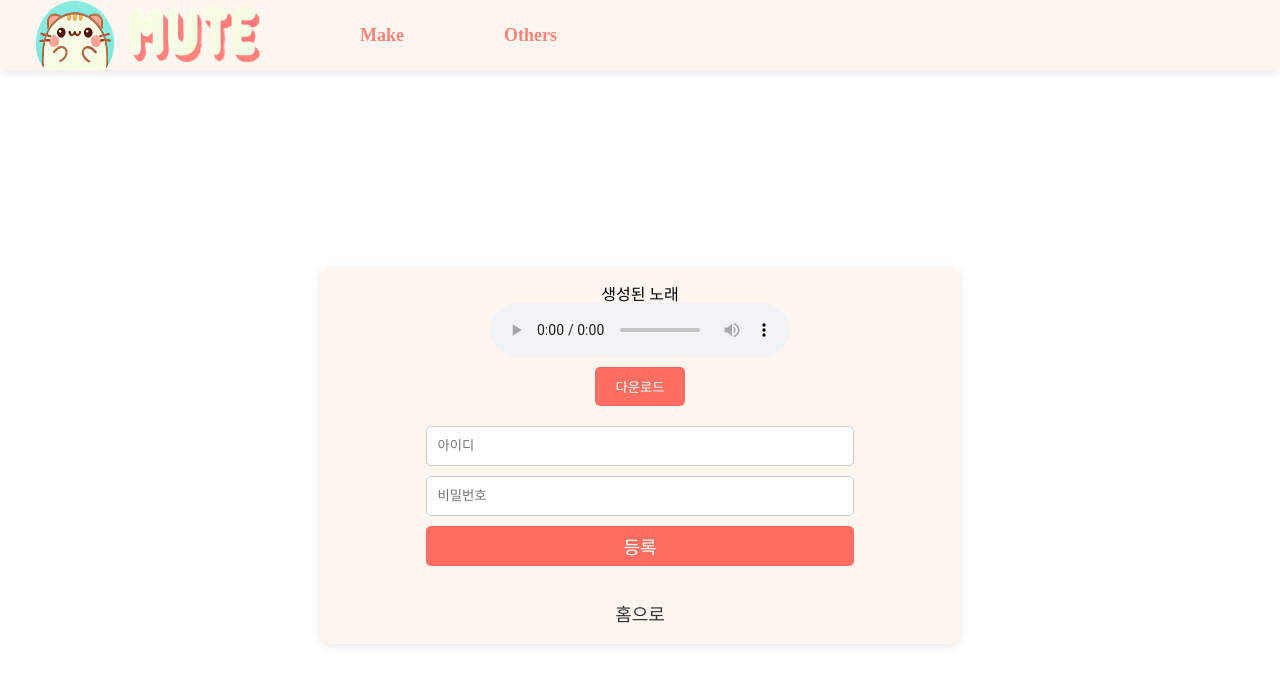
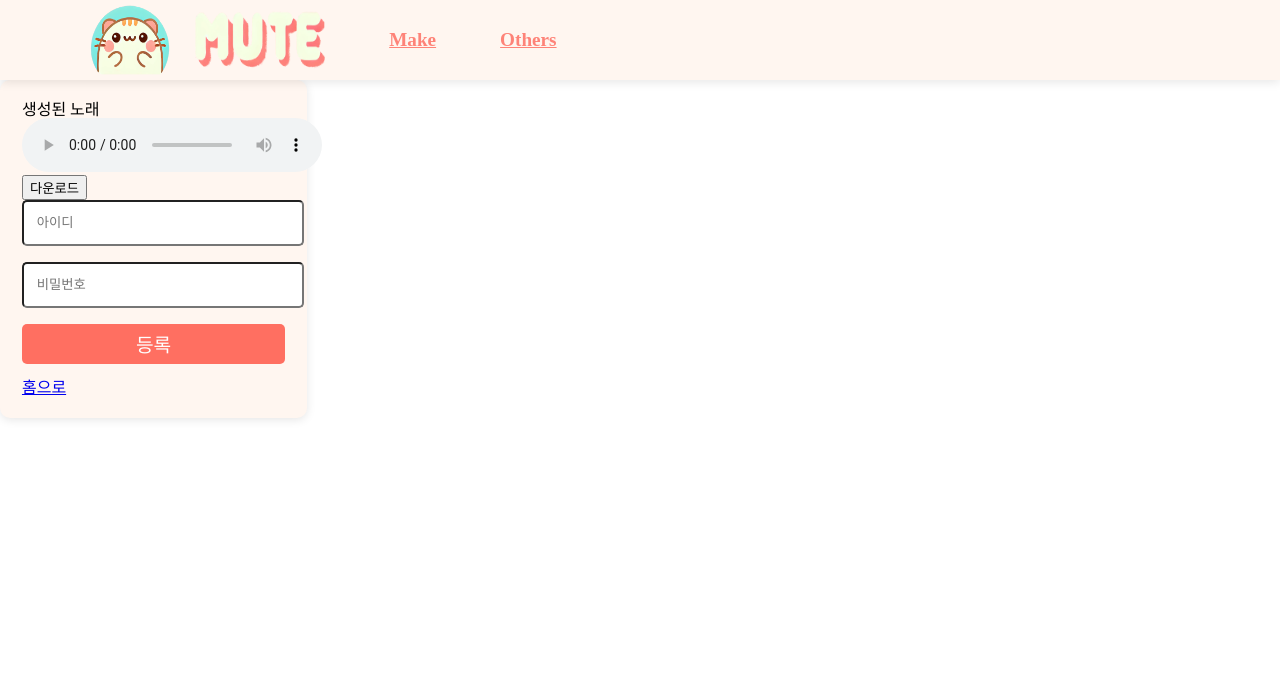
Before and after one commit to Kakao-Groomton-MusicGen/Front-End, a Next.js app: page /createmusic in a window 1280 px wide. Shown: the top 684 px of the page. Built offline with nearby package versions, Linux system fonts and the light colour scheme.

Commit message:
connect backend

```diff
--- a/app/(common)/(component)/(topbar)/top.module.css
+++ b/app/(common)/(component)/(topbar)/top.module.css
@@ -1,30 +1,29 @@
 .container {
-    position: fixed; /* 상단에 고정 */
-    top: 0; /* 화면 최상단에 배치 */
+    position: fixed;
+    top: 0;
     left: 0;
-    width: 100%; /* 화면 전체 너비 */
-    height: 70px; /* 상단바 높이 */
-    background-color: #FFF6F0; /* 배경 색상 */
+    width: 100vw; /* 뷰포트 너비 전체 */
+    height: 10vh; /* 뷰포트 높이의 10% */
+    background-color: #FFF6F0;
     display: flex;
     align-items: center;
-    padding: 0 20px; /* 좌우 여백 */
-    box-shadow: 0 2px 10px rgba(0, 0, 0, 0.1); /* 약간의 그림자 */
-    z-index: 1000; /* 상단에 고정된 상태에서 다른 요소들보다 위에 위치 */
+    padding: 0 5vw; /* 좌우 여백을 뷰포트 너비의 5%로 설정 */
+    box-shadow: 0 2px 10px rgba(0, 0, 0, 0.1);
+    z-index: 1000;
     box-sizing: border-box;
 }
 
 .component {
-    margin-left: 15px;
-    font-size: 18px;
+    margin-left: 2vw; /* 상대적 마진 */
+    font-size: 1.5rem; /* 상대적 폰트 크기 */
     font-weight: bold;
     text-decoration: none;
     color: #333;
 }
 
-.textbutton{
-    margin-left: 100px;
-    font-size: large;
+.textbutton {
+    margin-left: 5vw; /* 상대적 마진 */
+    font-size: 1.2rem; /* 상대적 폰트 크기 */
     font-weight: bold;
-    text-decoration: none;
     color: #FE8378;
 }
--- a/app/(common)/(component)/(topbar)/top.tsx
+++ b/app/(common)/(component)/(topbar)/top.tsx
@@ -13,6 +13,7 @@ export default function Topbar() {
                 alt="마스코트 아이콘"
                 width={80}
                 height={70}
+                priority
             />
             <Image
                 src={mute}
--- a/app/board/page.tsx
+++ b/app/board/page.tsx
@@ -19,11 +19,13 @@ export default function Board() {
     const fetchPosts = async () => {
         try {
             const response = await fetch("http://15.165.232.148:3000/posts", {
-                method: "/GET",
+                method: "GET",
             });
 
+            console.log(response)
             if (response.ok) {
                 const data = await response.json();
+                console.log(data);
                 setPosts(data); // 가져온 게시글 데이터를 상태에 저장
             } else {
                 console.error("게시글을 불러오지 못했습니다:", response.statusText);
--- a/app/createmusic/page.module.css
+++ b/app/createmusic/page.module.css
@@ -1,69 +1,28 @@
-.container {
-    width: 100%;
-    height: 100%;
-    display: flex;
-    flex-direction: column;
-    align-items: center;
-    justify-content: center;
-    box-sizing: border-box;
-    padding-top: 60px;
-}
-
 .lowcontainer {
-    width: 50%;
-    height: auto;
-    display: flex;
-    flex-direction: column;
-    align-items: center;
-    justify-content: center;
-    box-sizing: border-box;
-    padding: 20px;
+    width: 60%; /* 부모 컨테이너의 너비를 60%로 설정 */
+    padding: 5%; /* 내부 여백을 상대적으로 설정 */
     background-color: #FFF6F0;
     border-radius: 10px;
     box-shadow: 0 2px 10px rgba(0, 0, 0, 0.1);
-    margin-top: 50px;
-}
-
-.inputGroup {
-    margin-top: 20px;
+    margin-top: 10vh; /* 탑바 높이만큼 상단 여백 추가 */
 }
 
 .input {
-    width: 100%;
-    height: 40px;
-    margin-bottom: 10px;
-    padding-left: 10px;
+    width: 100%; /* 입력 필드가 부모 컨테이너 너비를 가득 채우도록 */
+    height: 5vh; /* 상대적 높이 */
+    margin-bottom: 2vh;
+    padding-left: 1vw; /* 좌측 여백 */
     border-radius: 5px;
-    border: 1px solid #ccc;
-    box-sizing: border-box;
 }
 
 .registerButton {
-    width: 100%;
-    height: 40px;
+    width: 100%; /* 버튼이 부모 컨테이너 너비를 가득 채우도록 */
+    height: 5vh; /* 상대적 높이 */
     background-color: #FF6F61;
     color: white;
     border: none;
     border-radius: 5px;
-    font-size: large;
+    font-size: 1.2rem;
     cursor: pointer;
-    margin-bottom: 20px;
+    margin-bottom: 2vh;
 }
-
-.component {
-    margin-top: 20px;
-    font-size: large;
-    color: #333;
-    text-decoration: none;
-    cursor: pointer;
-}
-
-.button {
-    margin-top: 10px;
-    padding: 10px 20px;
-    background-color: #FF6F61;
-    color: white;
-    border: none;
-    border-radius: 5px;
-    cursor: pointer;
-}
--- a/app/layout.tsx
+++ b/app/layout.tsx
@@ -18,6 +18,8 @@ export const metadata: Metadata = {
   description: "Generated by create next app",
 };
 
+
+
 export default function RootLayout({
   children,
 }: Readonly<{
```
Also changed, not shown: next.config.mjs (line endings or trailing spaces).
